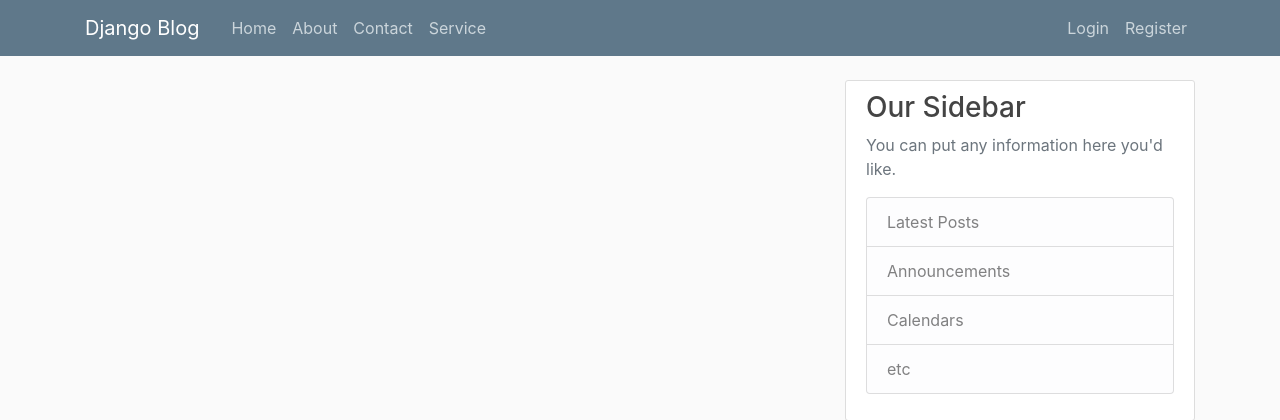
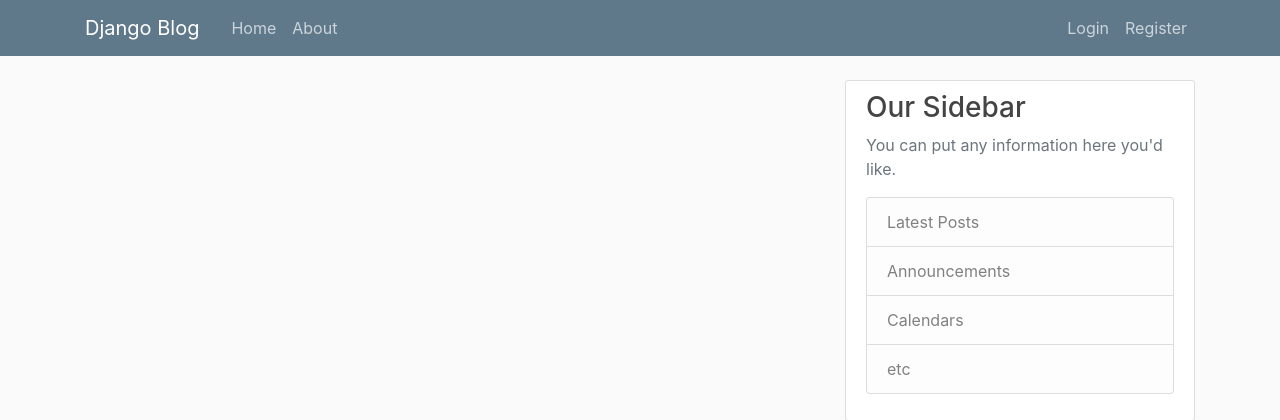
Before and after one commit to mrahmancs/django-blog-cs, a Django app: page / in a window 1280 px wide. Shown: the top 420 px of the page. Run offline with Django 3.2, Linux system fonts and the light colour scheme; data that the repository does not hold is empty; some libraries are stand-ins or nearby versions.

Commit message:
home page menu updated

```diff
--- a/blog/templates/blog/base.html
+++ b/blog/templates/blog/base.html
@@ -33,9 +33,6 @@
                 <div class="navbar-nav mr-auto">
                     <a class="nav-item nav-link" href="{% url 'blog-home'%}">Home</a>
                     <a class="nav-item nav-link" href="{% url 'blog-about'%}">About</a>
-                    <a class="nav-item nav-link" href="#">Contact</a>
-                    <a class="nav-item nav-link" href="#">Service</a>
-
                 </div>
                 <!-- Navbar Right Side -->
                 <div class="navbar-nav">
```
